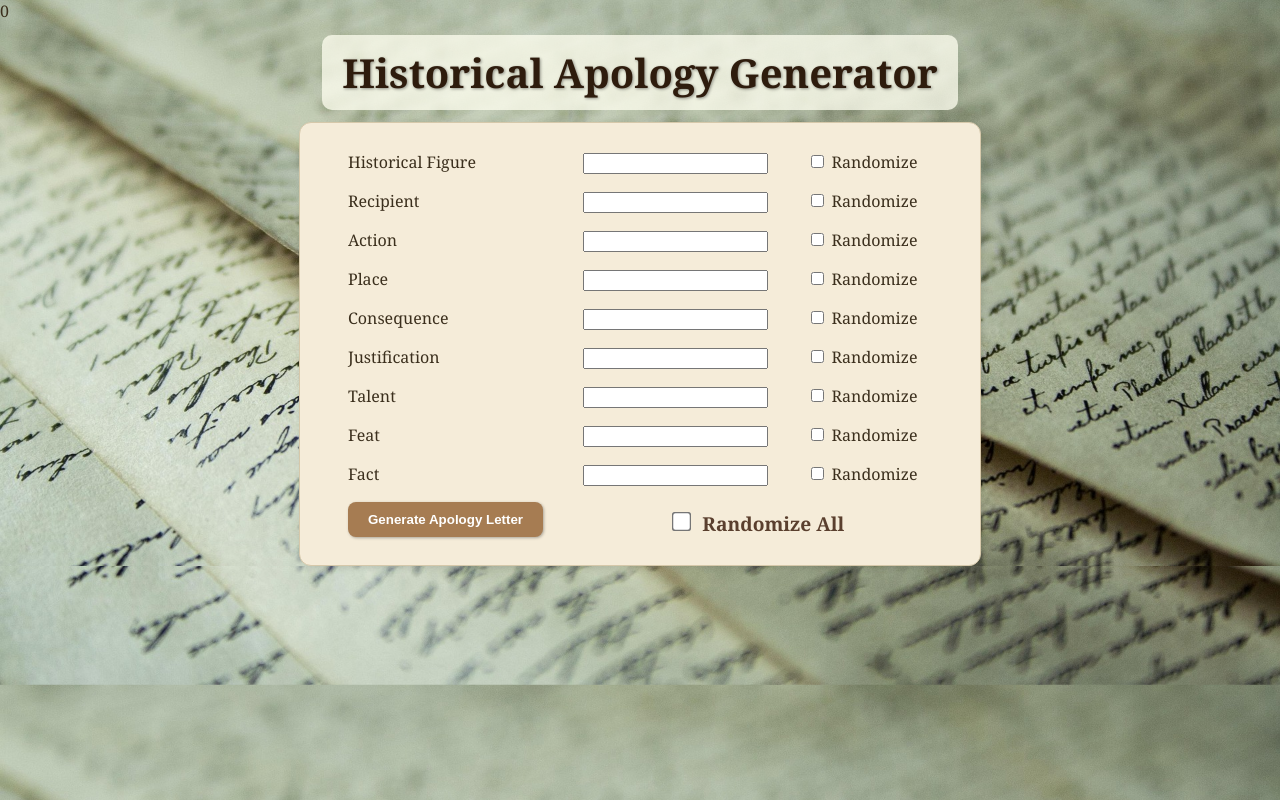
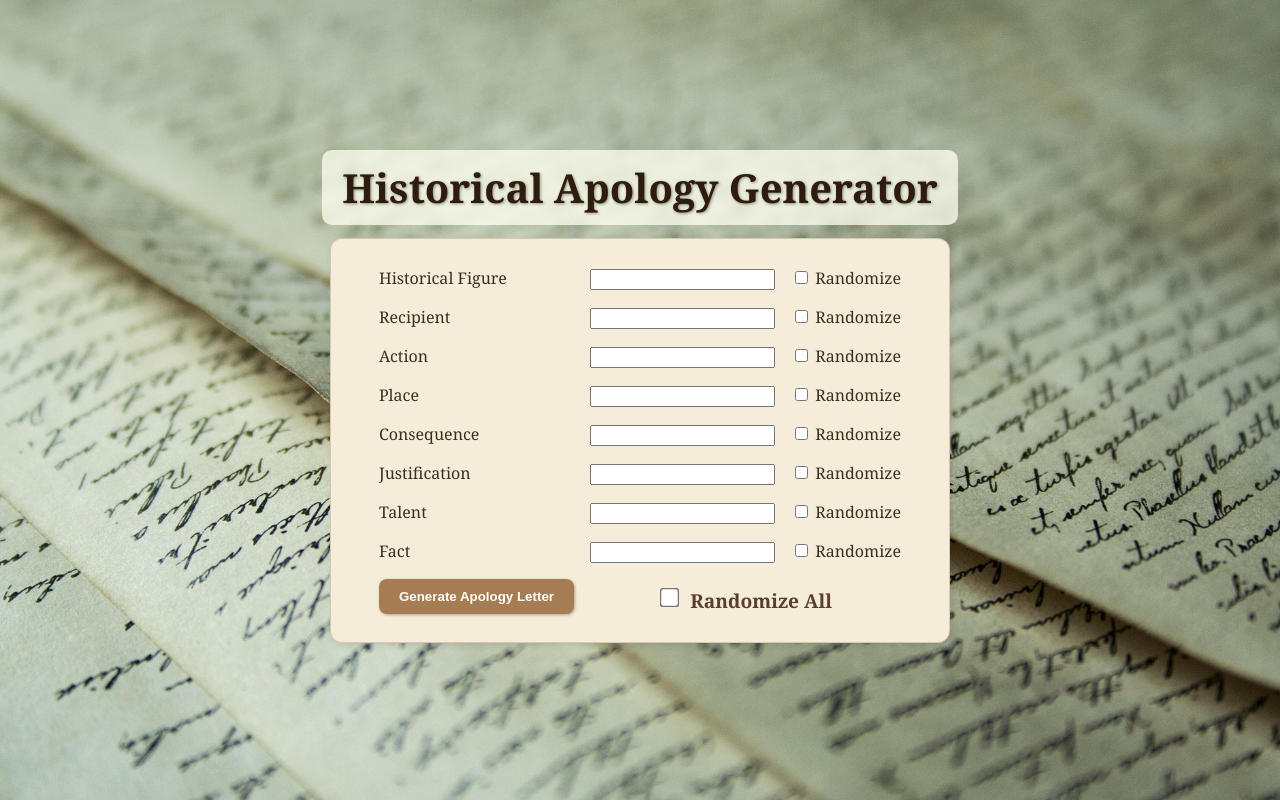
Before and after one commit to Mewzok/Server-Side-Web-Development, a PHP site: page / in a window 1280 px wide. Run offline with PHP 8.4, Linux system fonts and the light colour scheme; data that the repository does not hold is empty.

Commit message:
- Remove Feats field and restyle

```diff
--- a/Final-Project/index.php
+++ b/Final-Project/index.php
@@ -25,6 +25,7 @@
         <!-- database import ----------------------------------------------------------->
         <?php
             $figureList = [];
+            $wordbankList = [];
 
             require_once('../hag-database/dbconnect.php');
 
@@ -48,8 +49,6 @@
                         'name' => $name
                     ];
                 }
-
-                echo count($figureList);
 
                 $stmt->close();
                 $db->close();
@@ -172,21 +171,6 @@
                         </td>
                     </tr>
                     <tr>
-                        <td>Feat</td>
-                        <td>
-                            <input type="text" name="feat" list="feats" />
-                            <datalist id="feats">
-                                <option>Feat 1</option>
-                                <option>Feat 2</option>
-                                <option>Feat 3</option>
-                            </datalist>
-                        </td>
-                        <td>
-                            <input type="checkbox" id="featRandomCheckbox" name="featRandomCheckbox">
-                            <label for="featRandomCheckbox">Randomize</label><br>
-                        </td>
-                    </tr>
-                    <tr>
                         <td>Fact</td>
                         <td>
                             <input type="text" name="fact" list="facts" />
--- a/Final-Project/style.css
+++ b/Final-Project/style.css
@@ -8,11 +8,17 @@
 */
 /* Reset Styling */
 body, html {
+    height: 100%;
+    display: flex;
+    flex-direction: column;
+    justify-content: center;
+    align-items: center;
     margin: 0;
     padding: 0;
     font-family: 'Georgia', serif;
-    background: url('resources/parchment-background.jpg') repeat center;
+    background: url('resources/parchment-background.jpg') no-repeat center top;
     background-size: cover;
+    background-attachment: fixed;
     background-color: #fdf8e3;
     color: #3b2f1d;
 }
```
